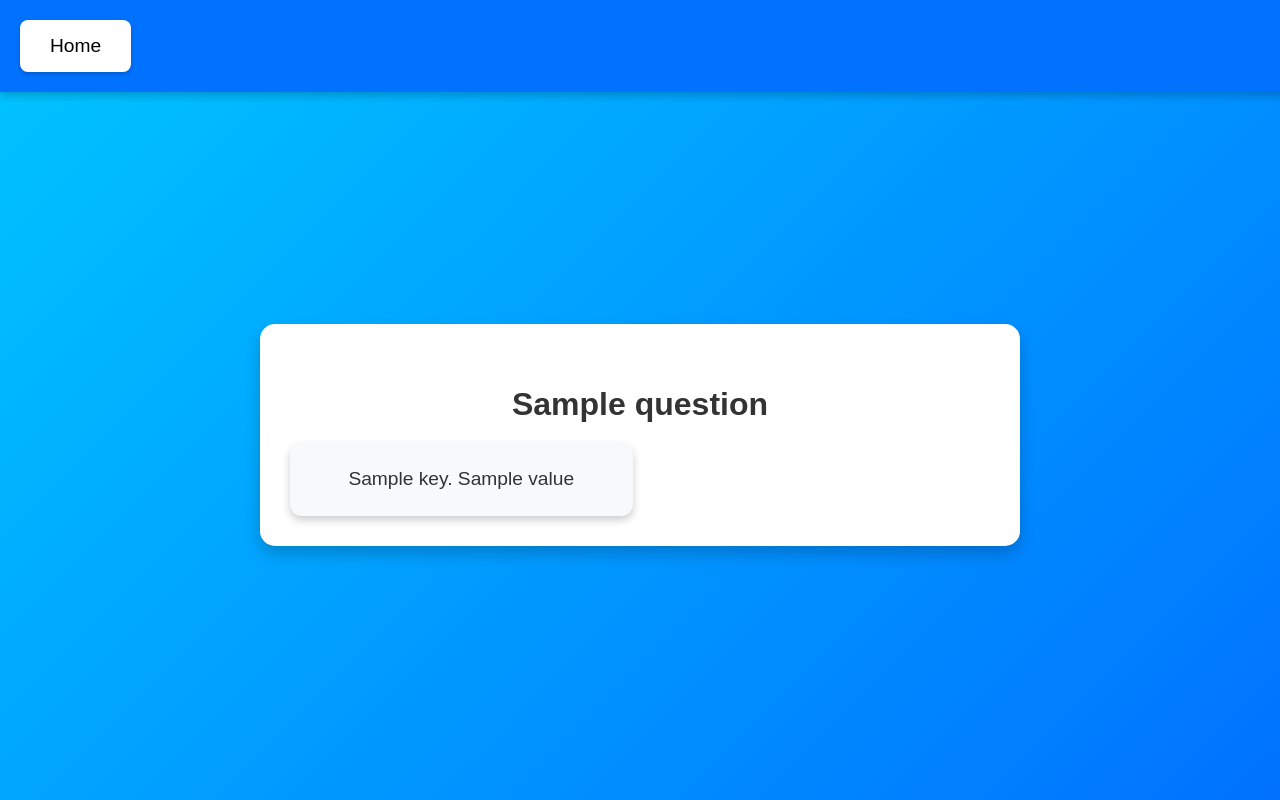
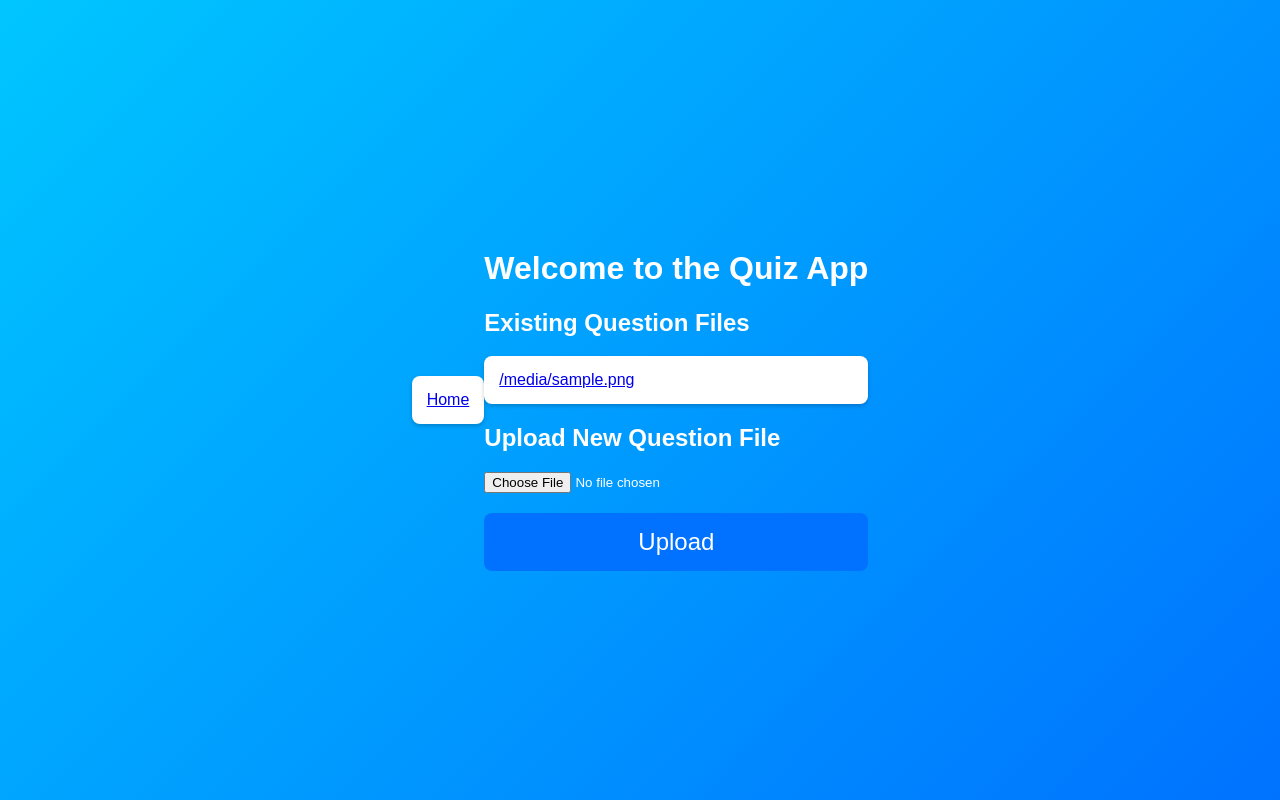
Before and after one commit to hussainashiqktk/TestThySelf, a Flask app: template templates/index.html in a window 1280 px wide. Run offline with Flask 3, Linux system fonts and the light colour scheme; the template is opened without the code that fills it: most values are stand-ins (such as "Sample title", 1, 10 or a date in 2020).

Commit message:
Update index.html

```diff
--- a/templates/index.html
+++ b/templates/index.html
@@ -3,38 +3,33 @@
 <head>
     <meta charset="UTF-8">
     <meta name="viewport" content="width=device-width, initial-scale=1.0">
-    <title>Quiz App</title>
+    <title>Quiz Home</title>
     <link rel="stylesheet" href="{{ url_for('static', filename='style.css') }}">
 </head>
 <body>
-    <!-- Navigation Bar -->
-    <nav class="navbar">
+    <nav>
         <ul>
             <li><a href="{{ url_for('index') }}">Home</a></li>
-            <!-- Add more links here if needed -->
         </ul>
     </nav>
 
-    <div class="quiz-container">
-        <form id="quizForm" method="POST" action="{{ url_for('question', index=index) }}">
-            <div id="question">
-                <h3>{{ question['question'] }}</h3>
-            </div>
-            <div id="options">
-                {% for key, value in options.items() %}
-                <div class="option-card">
-                    <input type="radio" name="option" value="{{ key }}" id="option{{ key }}" required onclick="submitForm()">
-                    <label for="option{{ key }}">{{ key }}. {{ value }}</label>
-                </div>
-                {% endfor %}
-            </div>
+    <div class="container">
+        <h1>Welcome to the Quiz App</h1>
+
+        <!-- Display existing question files -->
+        <h2>Existing Question Files</h2>
+        <ul>
+            {% for file in question_files %}
+            <li><a href="{{ url_for('load_questions', filename=file) }}">{{ file }}</a></li>
+            {% endfor %}
+        </ul>
+
+        <!-- Upload new question file -->
+        <h2>Upload New Question File</h2>
+        <form action="{{ url_for('upload_file') }}" method="POST" enctype="multipart/form-data">
+            <input type="file" name="file" accept=".csv" required>
+            <button type="submit">Upload</button>
         </form>
     </div>
-
-    <script>
-        function submitForm() {
-            document.getElementById("quizForm").submit();
-        }
-    </script>
 </body>
 </html>
```
